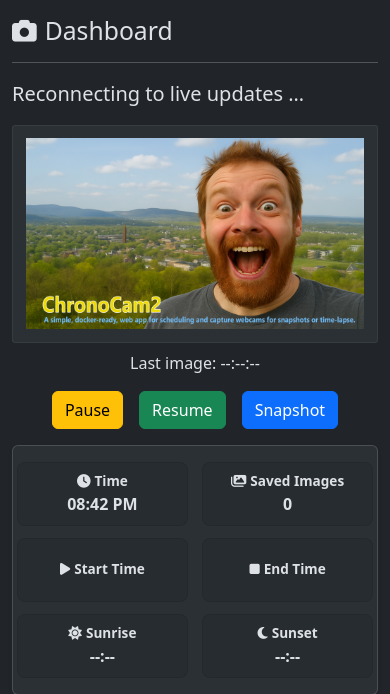
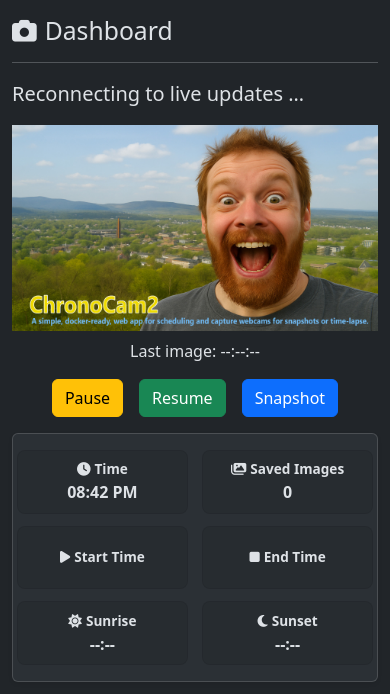
Before and after one commit to der-pw/chronocam2, a FastAPI app: template app/templates/index.html in a window 390 px wide. Shown: the part 56-750 px from the top of the page. Run offline with FastAPI, Linux system fonts and the light colour scheme; the template is opened without the code that fills it, so the values that code supplies are empty; parts of the project's set-up code (start-up, migrations or seed data) failed here and were passed over.

Commit message:
remove border in mobile view

```diff
--- a/app/static/css/custom.css
+++ b/app/static/css/custom.css
@@ -27,6 +27,12 @@
 }
 
 @media (max-width: 767.98px) {
+  .image-frame {
+    background-color: transparent;
+    border: none;
+    padding: 0;
+  }
+
   .info-grid {
     display: grid;
     grid-template-columns: repeat(2, minmax(0, 1fr));
```
